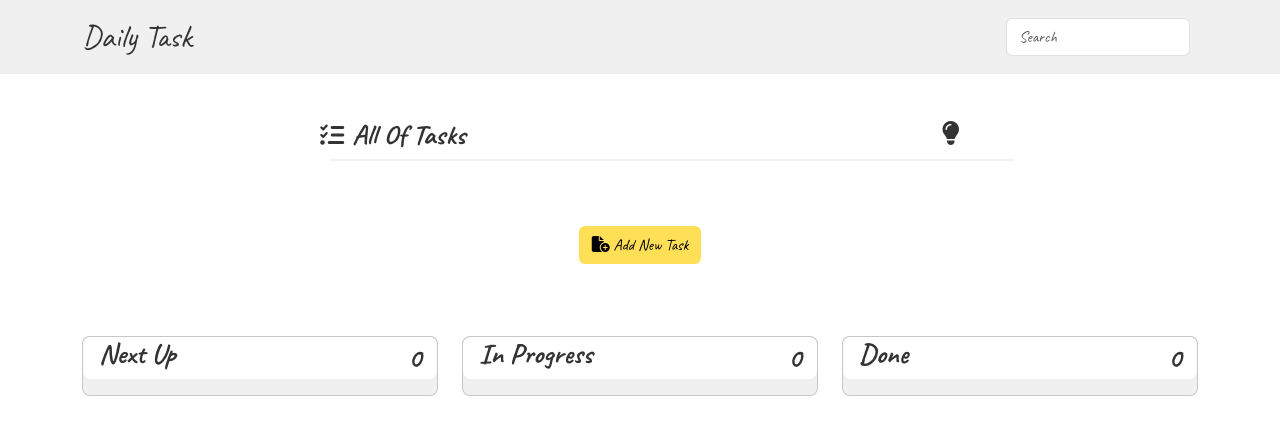
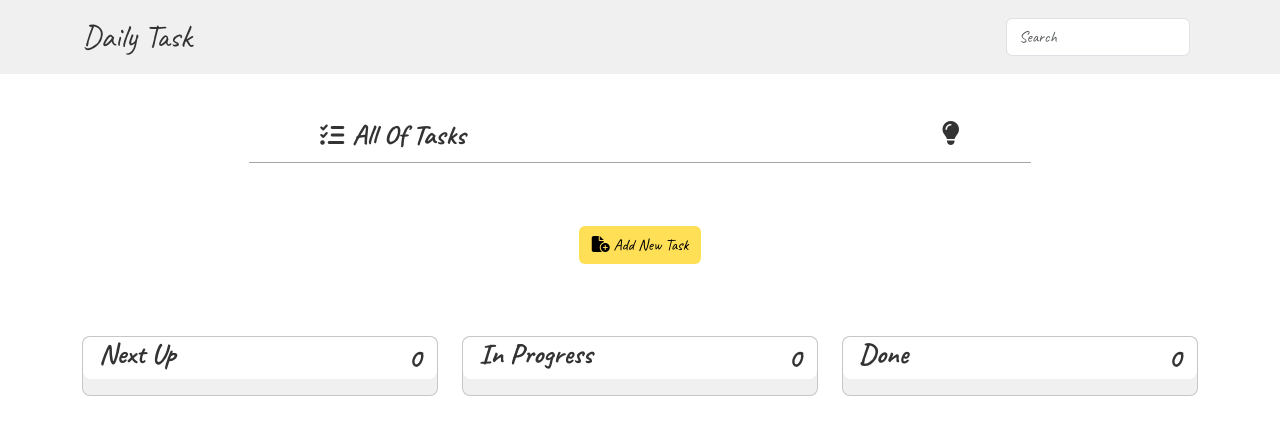
Before and after one commit to xo-shalaby-ox/Todo_JS, a plain HTML site: page index.html in a window 1280 px wide. Drawn offline with Linux system fonts and the light colour scheme.

Commit message:
edit todo

```diff
--- a/css/index.css
+++ b/css/index.css
@@ -90,14 +90,14 @@ i{
 }
 /* header */
 /* sub header */
-.sub_nav .container::before{
+.sub_nav .nav-content::before{
     content: "";
     position: absolute;
-    width: 60%;
-    height: 2px;
-    background-color: var(--sub-color);
-    bottom: -5px;
-    left: 260px;
+    width: 70%;
+    height: 1px;
+    bottom: -7px;
+    left: 15%;
+    background-color: #2c2c2c6b;
 }
 /* sub header */
 /* home */
--- a/index.html
+++ b/index.html
@@ -72,8 +72,9 @@
     <!-- End header -->
     <!-- sub header -->
     <div class="sub_nav sec_padding">
+      <div class="container">
         <div
-        class="container position-relative d-flex justify-content-around align-items-center"
+          class="nav-content position-relative d-flex justify-content-around align-items-center"
         >
           <div
             class="logo d-flex justify-content-start align-items-center column-gap-2"
@@ -83,6 +84,7 @@
           </div>
           <div class="dark_mood">
             <i id="icon_mood" class="fa-solid fa-lightbulb fs-4"></i>
+          </div>
         </div>
       </div>
     </div>
--- a/js/index.js
+++ b/js/index.js
@@ -128,6 +128,7 @@ function updateTask() {
 
     updateBtn.classList.replace("d-block", "d-none");
     addTask.classList.replace("d-none", "d-block");
+    reset();
 }
 
 function searchTask() {
```
Lines whose indentation alone changed are shown as unchanged.
